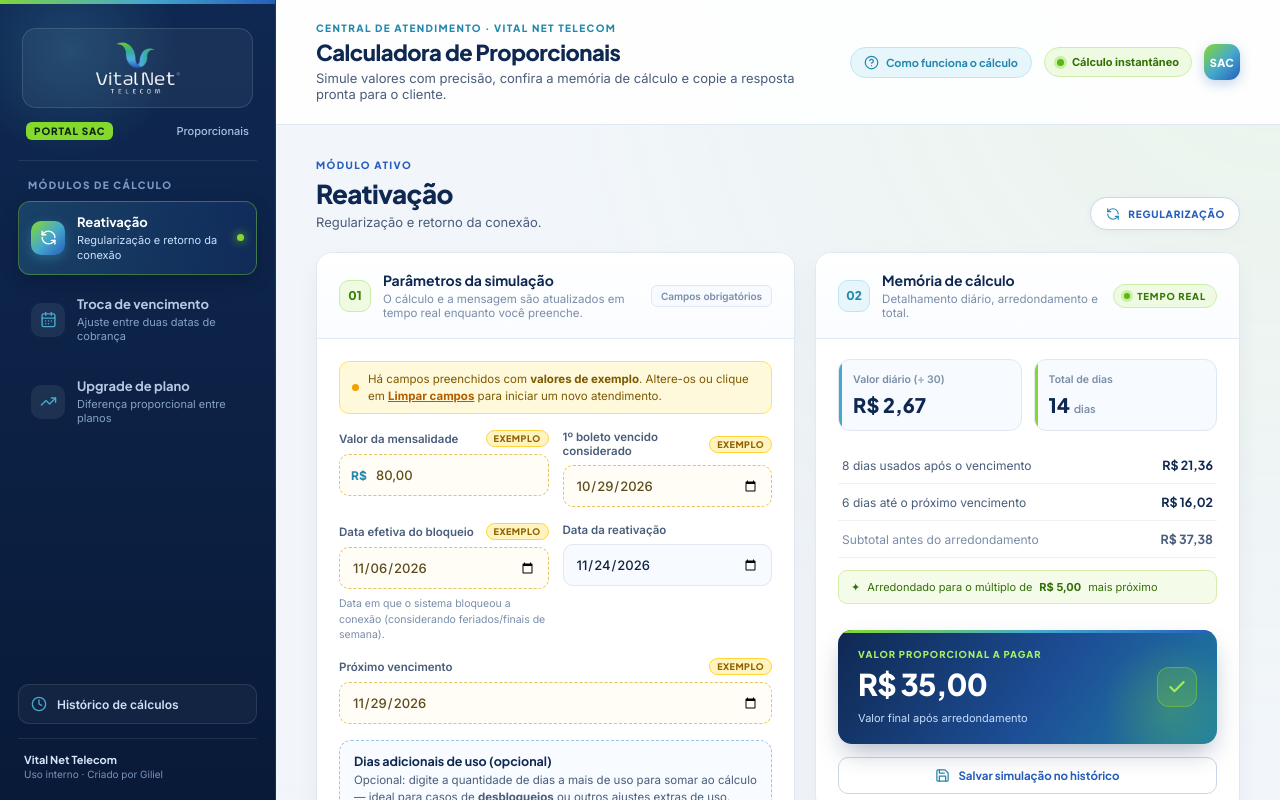
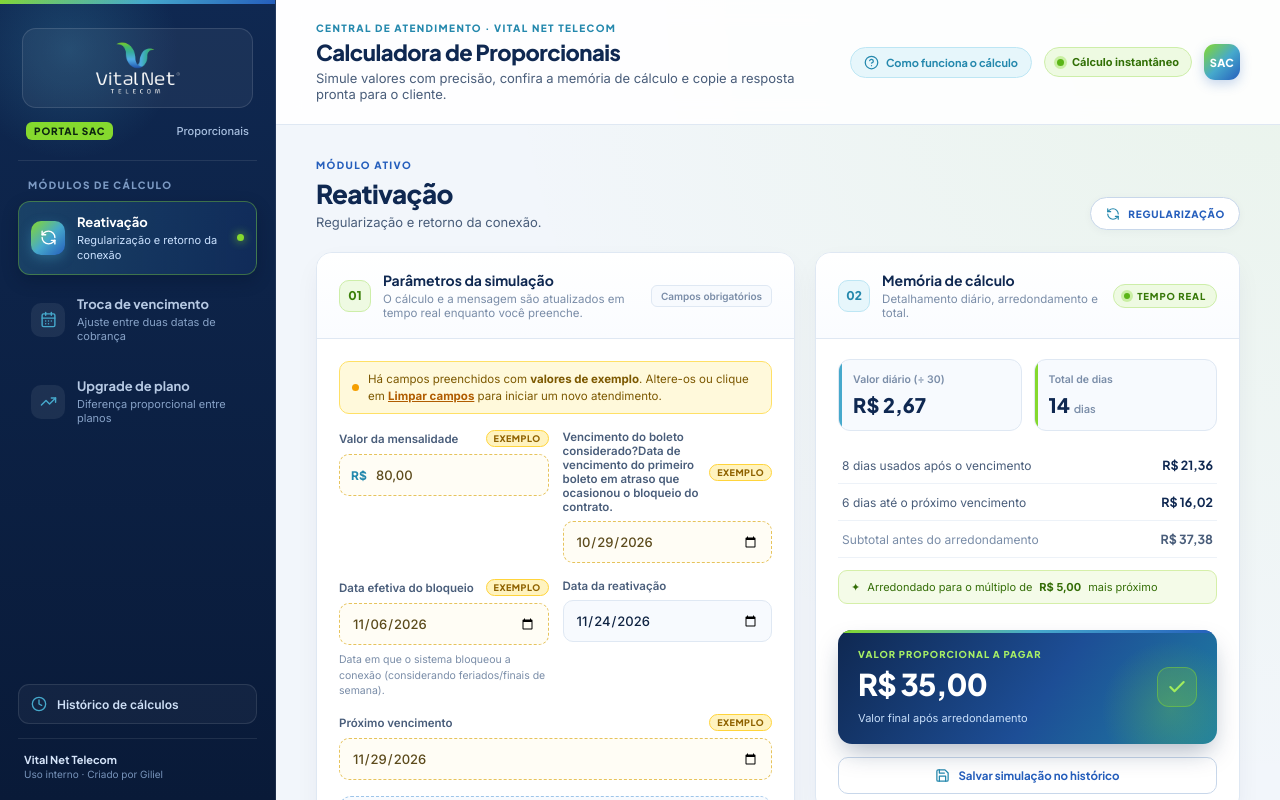
Before and after one commit to sacgiliel-lgtm/calculadora-proporcionais-vitalnet, a React (Vite) app: page / in a window 1280 px wide. Shown: the top 800 px of the page. Built offline with nearby package versions, Linux system fonts and the light colour scheme.

Commit message:
Add tooltip support and update field labels

```diff
--- a/src/App.tsx
+++ b/src/App.tsx
@@ -85,6 +85,7 @@ function Field({
   required = true,
   isSample = false,
   warning,
+  tooltip,
 }: {
   label: string;
   value: string;
@@ -96,6 +97,7 @@ function Field({
   required?: boolean;
   isSample?: boolean;
   warning?: string;
+  tooltip?: string;
 }) {
   const isEmpty = required && value.trim() === "";
   const hasWarning = !isEmpty && !!warning;
@@ -104,7 +106,23 @@ function Field({
       className={`field ${isEmpty ? "is-empty" : ""} ${hasWarning ? "has-warning" : ""} ${!isEmpty && !hasWarning && isSample ? "is-sample" : ""}`}
     >
       <div className="field-label-row">
-        <span>{label}</span>
+        <span className="field-label-text">
+          <span>{label}</span>
+          {tooltip && (
+            <span
+              className="field-tooltip-trigger"
+              tabIndex={0}
+              role="img"
+              aria-label={tooltip}
+              title={tooltip}
+            >
+              ?
+              <span className="field-tooltip-bubble" role="tooltip">
+                {tooltip}
+              </span>
+            </span>
+          )}
+        </span>
         {isEmpty ? (
           <span className="empty-badge">Campo vazio</span>
         ) : hasWarning ? (
@@ -397,11 +415,12 @@ export default function App() {
               isSample={monthly === DEFAULTS.monthly}
             />
             <Field
-              label="1º boleto vencido considerado"
+              label="Vencimento do boleto considerado"
               value={due}
               onChange={setDue}
               type="date"
               isSample={due === DEFAULTS.due}
+              tooltip="Data de vencimento do primeiro boleto em atraso que ocasionou o bloqueio do contrato."
             />
           </div>
           <div className="field-grid">
@@ -432,9 +451,9 @@ export default function App() {
           <div className="extra-days-box">
             <div className="extra-days-head">
               <div>
-                <strong>Dias adicionais de uso (opcional)</strong>
+                <strong>Dias adicionais manuais (opcional)</strong>
                 <p>
-                  Opcional: digite a quantidade de dias a mais de uso para somar ao cálculo — ideal para casos de <b>desbloqueios</b> ou outros ajustes extras de uso.
+                  Opcional: digite a quantidade de dias a mais para somar ao cálculo — ideal para casos de <b>desbloqueios</b> (ex.: dia de bloqueio/desbloqueio) ou outros ajustes extras de uso.
                 </p>
               </div>
               <label className="extra-days-field">
```
